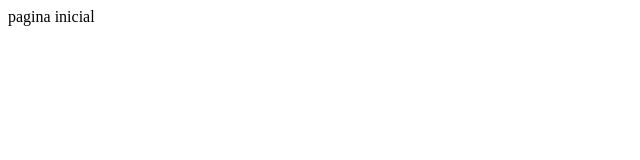
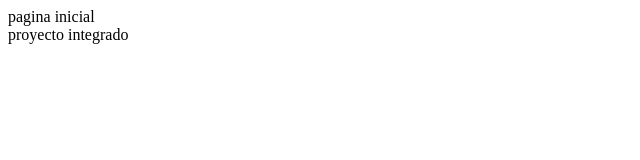
Before and after one commit to emmanuelcardo/pagina-web-8.6, a plain HTML site: page index.html in a window 1280 px wide. Shown: the whole page, without its empty margins (0-640 px from the left). Drawn offline with Linux system fonts and the light colour scheme.

Commit message:
Actualizacion 2

```diff
--- a/index.html
+++ b/index.html
@@ -8,6 +8,7 @@
 <body>
 
 
-    pagina inicial
+    pagina inicial <br>
+proyecto integrado
 </body>
 </html>
```
